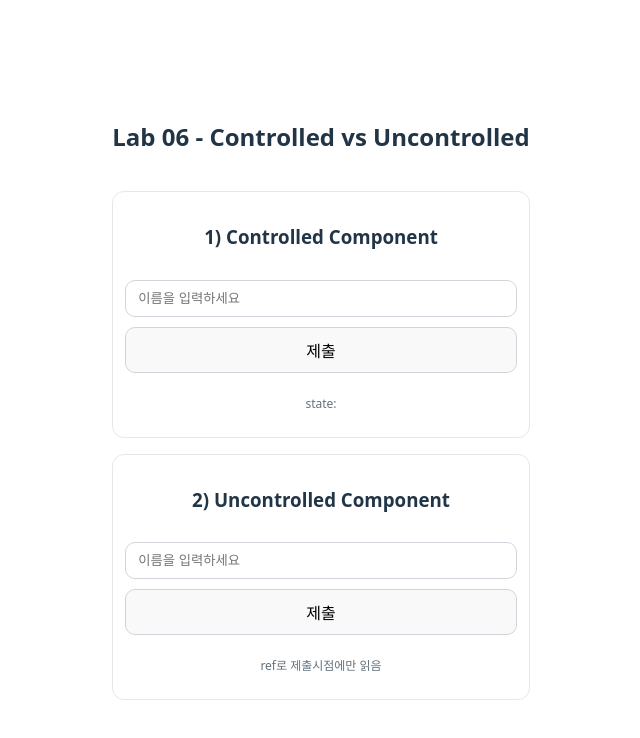
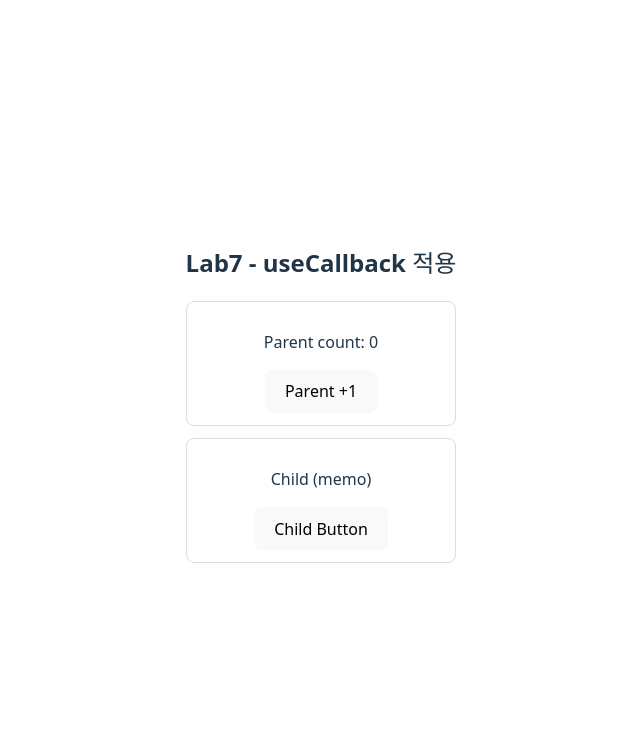
Before and after one commit to DAYHO00/EVERYDAY_frontend, a React app in the folder demo/: page / in a window 1280 px wide. Shown: the top 738 px of the page, without its empty margins (319-959 px from the left). Built offline with nearby package versions, Linux system fonts and the light colour scheme; the HTML template or start-up script is replaced by a standard one.

Commit message:
[CS] optimization

```diff
--- a/demo/src/App.tsx
+++ b/demo/src/App.tsx
@@ -1,11 +1,11 @@
 import { useState } from "react";
 import "./App.css";
-import Lab6 from "./experiments/lab_6/lab6";
+import Lab7 from "./experiments/lab_7/lab7";
 
 function App() {
   return (
     <div className="App" style={{ padding: "1rem" }}>
-      <Lab6 />
+      <Lab7 />
     </div>
   );
 }
--- /dev/null
+++ b/demo/src/experiments/lab_7/lab7.css
@@ -0,0 +1,10 @@
+.page {
+  padding: 16px;
+}
+
+.box {
+  border: 1px solid #ddd;
+  padding: 12px;
+  border-radius: 8px;
+  margin-bottom: 12px;
+}
--- /dev/null
+++ b/demo/src/experiments/lab_7/lab7.tsx
@@ -0,0 +1,37 @@
+import { memo, useCallback, useState } from "react";
+import "./lab7.css";
+
+const Child = memo(function Child({ onClick }: { onClick: () => void }) {
+  console.log("%cChild render", "color: orange; font-weight: bold;");
+
+  return (
+    <div className="box">
+      <p>Child (memo)</p>
+      <button onClick={onClick}>Child Button</button>
+    </div>
+  );
+});
+
+export default function Lab7() {
+  const [count, setCount] = useState(0);
+
+  console.log("%cParent render", "color: deepskyblue; font-weight: bold;");
+
+  // ✅ 함수 "주소"를 고정 (의존성 배열이 []라서 처음 만든 걸 계속 재사용)
+  const handleChildClick = useCallback(() => {
+    alert("child click!");
+  }, []);
+
+  return (
+    <div className="page">
+      <h2>Lab7 - useCallback 적용</h2>
+
+      <div className="box">
+        <p>Parent count: {count}</p>
+        <button onClick={() => setCount((c) => c + 1)}>Parent +1</button>
+      </div>
+
+      <Child onClick={handleChildClick} />
+    </div>
+  );
+}
```
